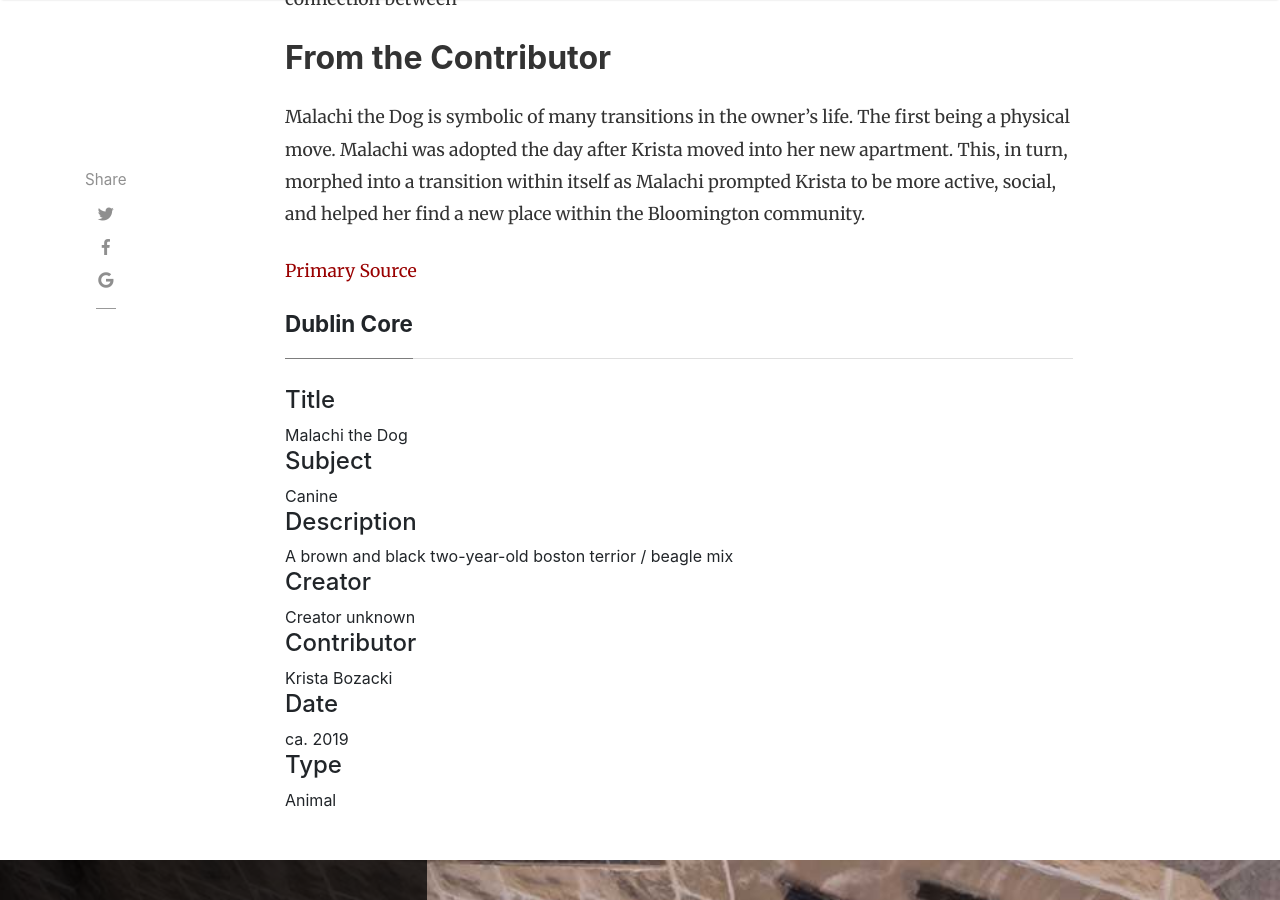
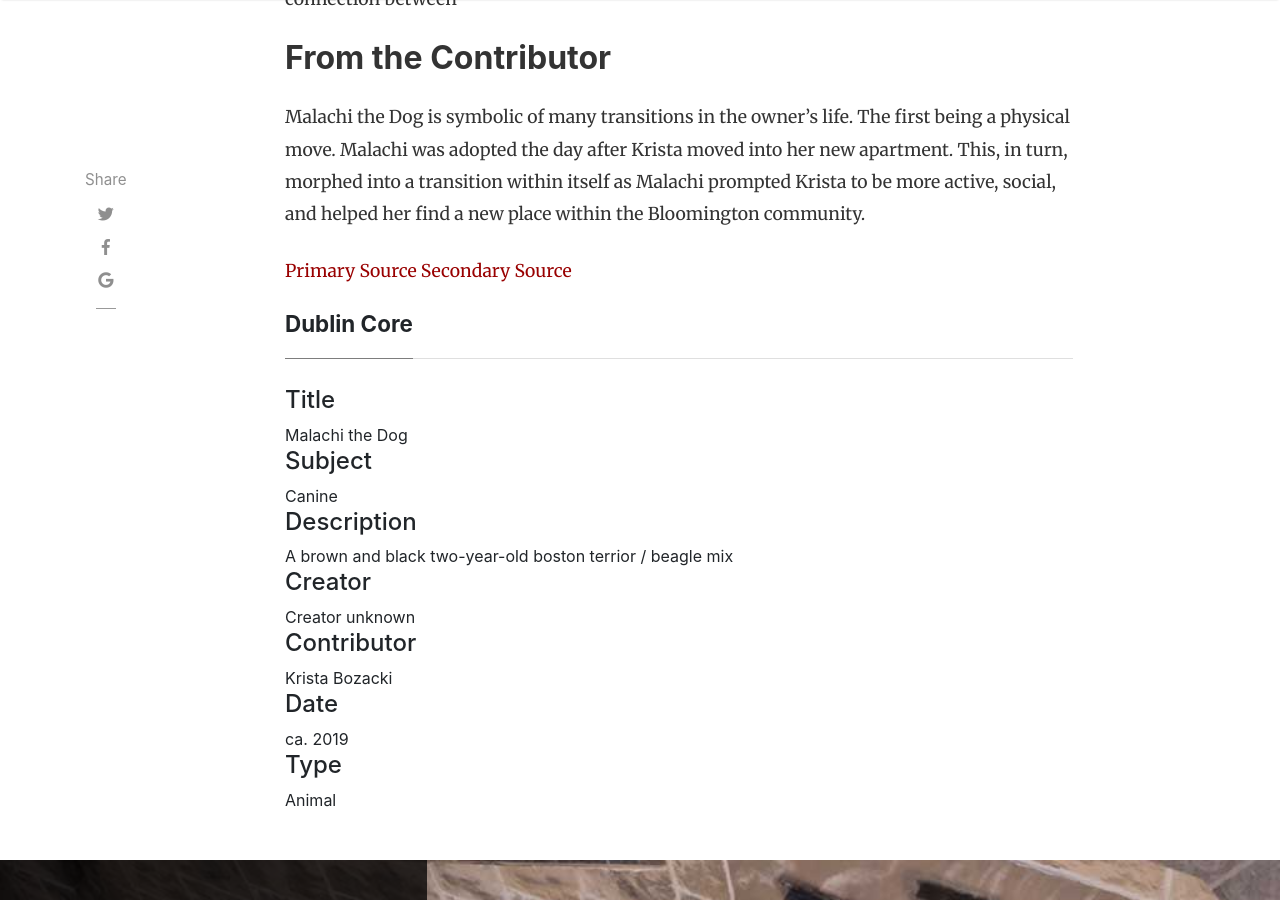
Before and after one commit to H301HistoryHarvest/H301HistoryHarvest, a Jekyll site: the page built from _items/2019-10-03-0007.md, in a window 1280 px wide and 900 px high, scrolled down 1574 px. Built offline with Jekyll 4.4.1, drawn with Linux system fonts in a browser that asks for light colours; nearby versions of some CDN libraries; comment, search, counter and statistics services are not loaded.

Commit message:
Update 2019-10-03-0007.md

```diff
--- a/_items/2019-10-03-0007.md
+++ b/_items/2019-10-03-0007.md
@@ -28,3 +28,4 @@ Malachi the Dog is symbolic of many transitions in the owner's life. The first b
 
 
 [Primary Source](https://www.ncbi.nlm.nih.gov/pmc/articles/PMC2251326/)
+[Secondary Source](https://www.jstor.org/stable/3976005?Search=yes&resultItemClick=true&searchText=stress&searchText=goes&searchText=to&searchText=the&searchText=dogs&searchUri=%2Faction%2FdoBasicSearch%3FQuery%3Dstress%2Bgoes%2Bto%2Bthe%2Bdogs&ab_segments=0%2Fbasic_SYC-4802%2Ftest1&refreqid=search%3Aba4917c76dfa816ffc4347cb347e9aa1&seq=1#metadata_info_tab_contents)
```
